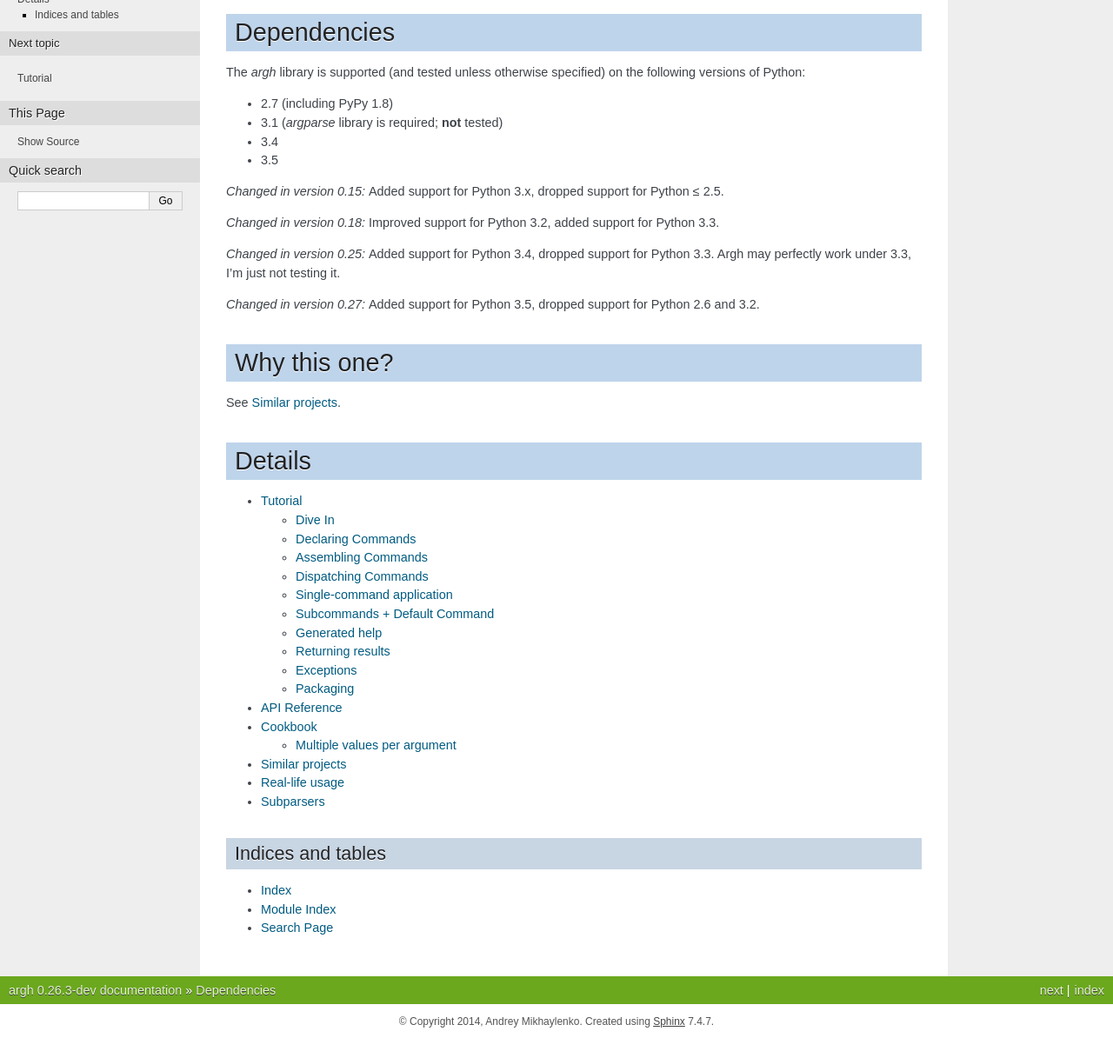
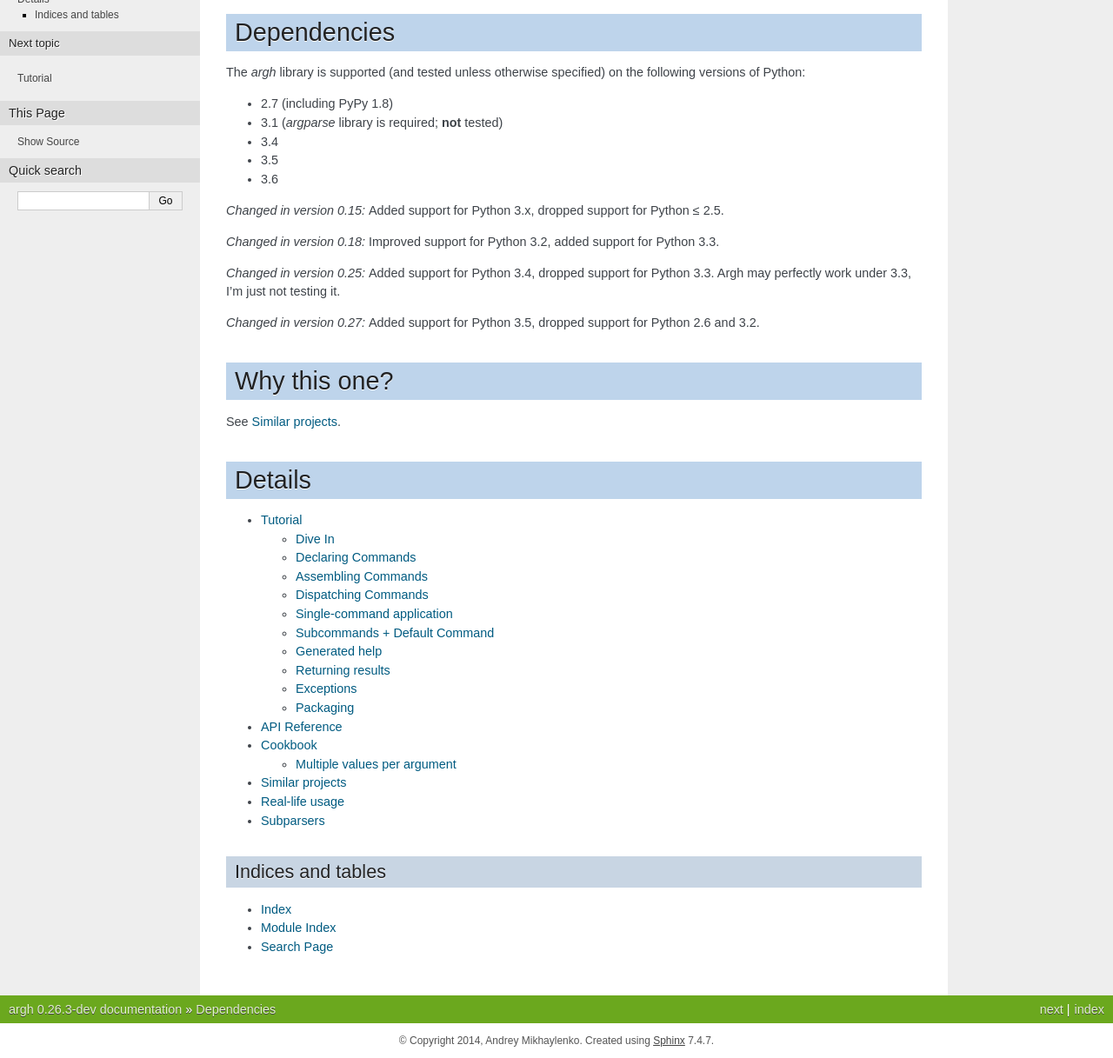
Before and after one commit to neithere/argh, a Sphinx documentation site: the page built from docs/index.rst, in a window 1280 px wide, cut to the strip 136-1353 px from the top of the page. Shown: the whole strip at 87% size. Built offline with Sphinx 7.4.7, drawn with Linux system fonts in a browser that asks for light colours; before the commit the page ends 1331 px from its top, so only the background shows below that.

Commit message:
Declare Python 3.6 support
Enable tests and add Trove classifiers for Python 3.6.

```diff
--- a/docs/index.rst
+++ b/docs/index.rst
@@ -10,6 +10,7 @@ the following versions of Python:
 * 3.1 (`argparse` library is required; **not** tested)
 * 3.4
 * 3.5
+* 3.6
 
 .. versionchanged:: 0.15
    Added support for Python 3.x, dropped support for Python ≤ 2.5.
--- a/setup.py
+++ b/setup.py
@@ -95,6 +95,7 @@ setup(
         'Programming Language :: Python :: 3',
         'Programming Language :: Python :: 3.4',
         'Programming Language :: Python :: 3.5',
+        'Programming Language :: Python :: 3.6',
         'Programming Language :: Python :: Implementation :: CPython',
         'Programming Language :: Python :: Implementation :: PyPy',
         'Topic :: Software Development :: User Interfaces',
```
Also changed, not shown: .travis.yml, 1 other file.
